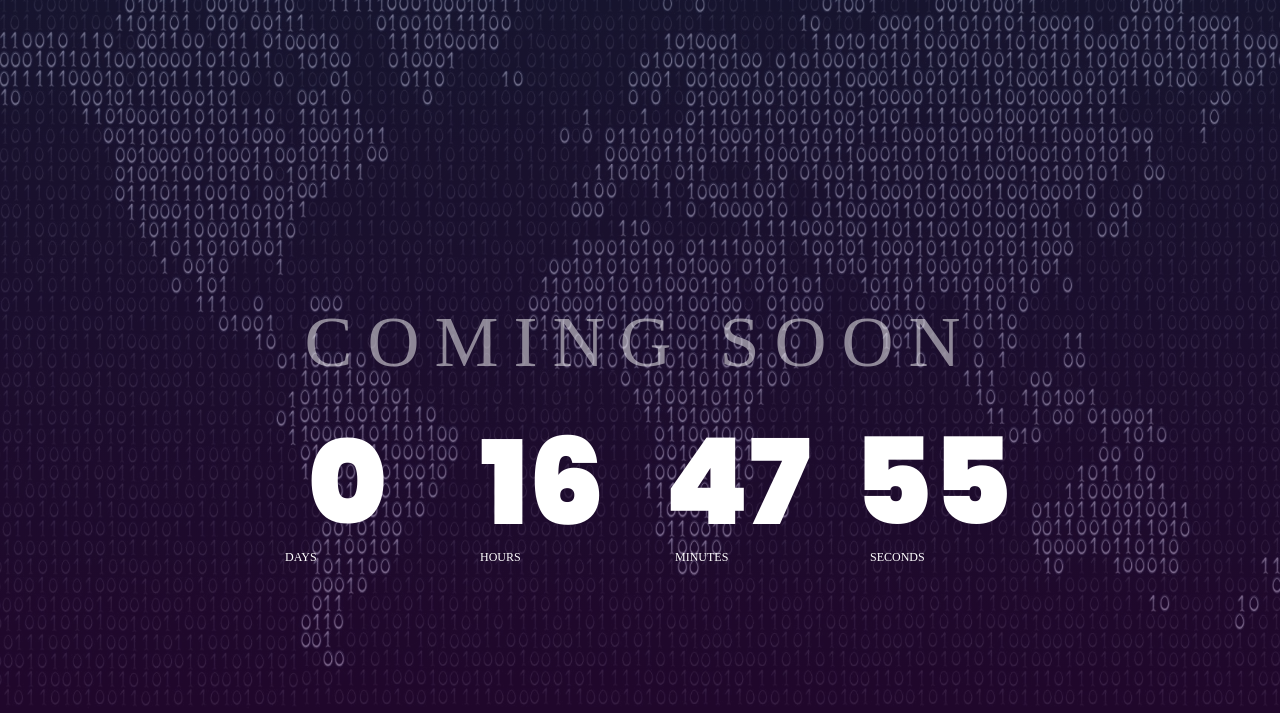
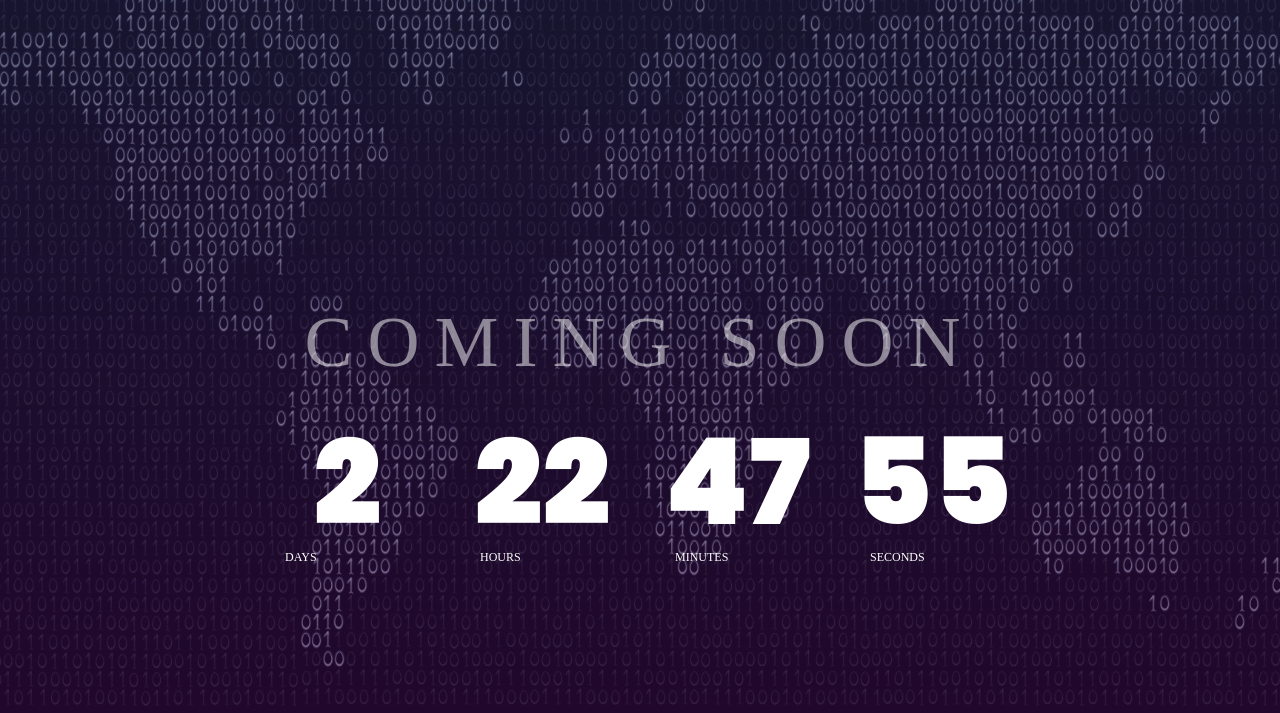
Before and after one commit to McDrak/mcdrak.github.io, a plain HTML site: page index.html in a window 1280 px wide. Shown: the part 87-800 px from the top of the page. Drawn offline with Linux system fonts and the light colour scheme; a web font is replaced by a local one.

Commit message:
Deadline Extension

```diff
--- a/index.html
+++ b/index.html
@@ -87,8 +87,8 @@
 			/*Endtime must be > current time*/
 			endtimeYear: 2018,
 			endtimeMonth: 7,
-			endtimeDate: 13,
-			endtimeHours: 18,
+			endtimeDate: 16,
+			endtimeHours: 0,
 			endtimeMinutes: 0,
 			endtimeSeconds: 0,
 			timeZone: "America/New_York"
```
